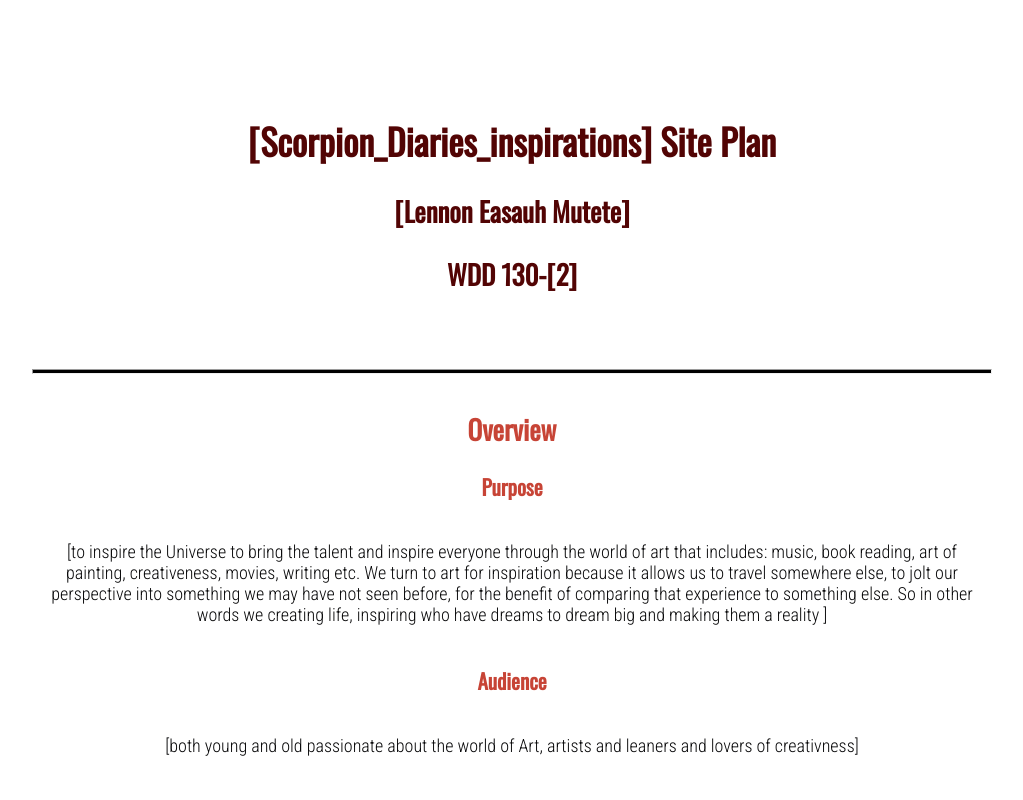
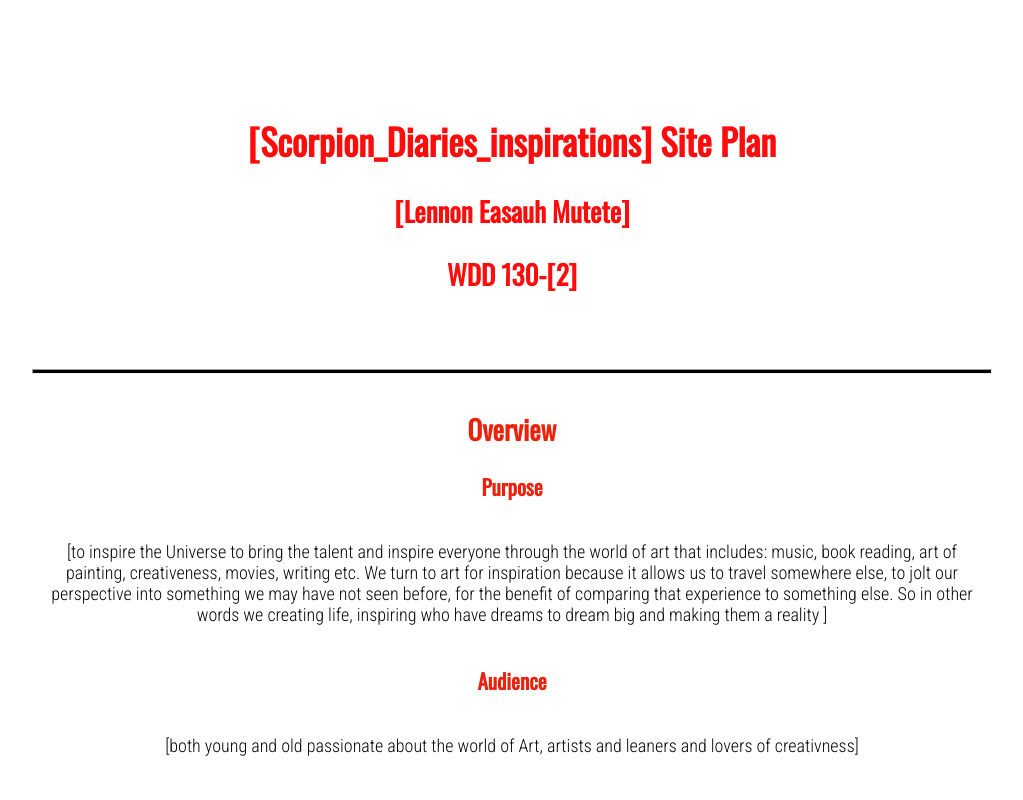
Before and after one commit to lennoneasauh/wdd130, a plain HTML site: page wwr/site-plan-rafting.html in a window 1280 px wide. Shown: the top 800 px of the page, without its empty margins (128-1151 px from the left). Drawn offline with nearby package versions, Linux system fonts and the light colour scheme.

Commit message:
color change

```diff
--- a/wwr/styles/site-plan-rafting.css
+++ b/wwr/styles/site-plan-rafting.css
@@ -16,14 +16,14 @@ Fonts are separated by a & */
   --paragraph-font: Roboto Condensed;
 
   /* these colors below should be chosen from among your palette colors above */
-  --headline-color-on-white: #c74436;  /* headlines on a white background */
-  --headline-color-on-color: rgb(82, 4, 4); /* headlines on a colored background */
+  --headline-color-on-white: #ea210b;  /* headlines on a white background */
+  --headline-color-on-color: rgb(253, 12, 12); /* headlines on a colored background */
   --paragraph-color-on-white: #0b0b0c; /* paragraph text on a white background */
   --paragraph-color-on-color: white; /* paragraph text on a colored background */
   --paragraph-background-color: #0000   ;
   --nav-link-color: #396E94;
   --nav-background-color: #020624;
-  --nav-hover-link-color: white;
+  --nav-hover-link-color: rgb(14, 2, 2);
   --nav-hover-background-color: #bdce52;
 }
 
```
